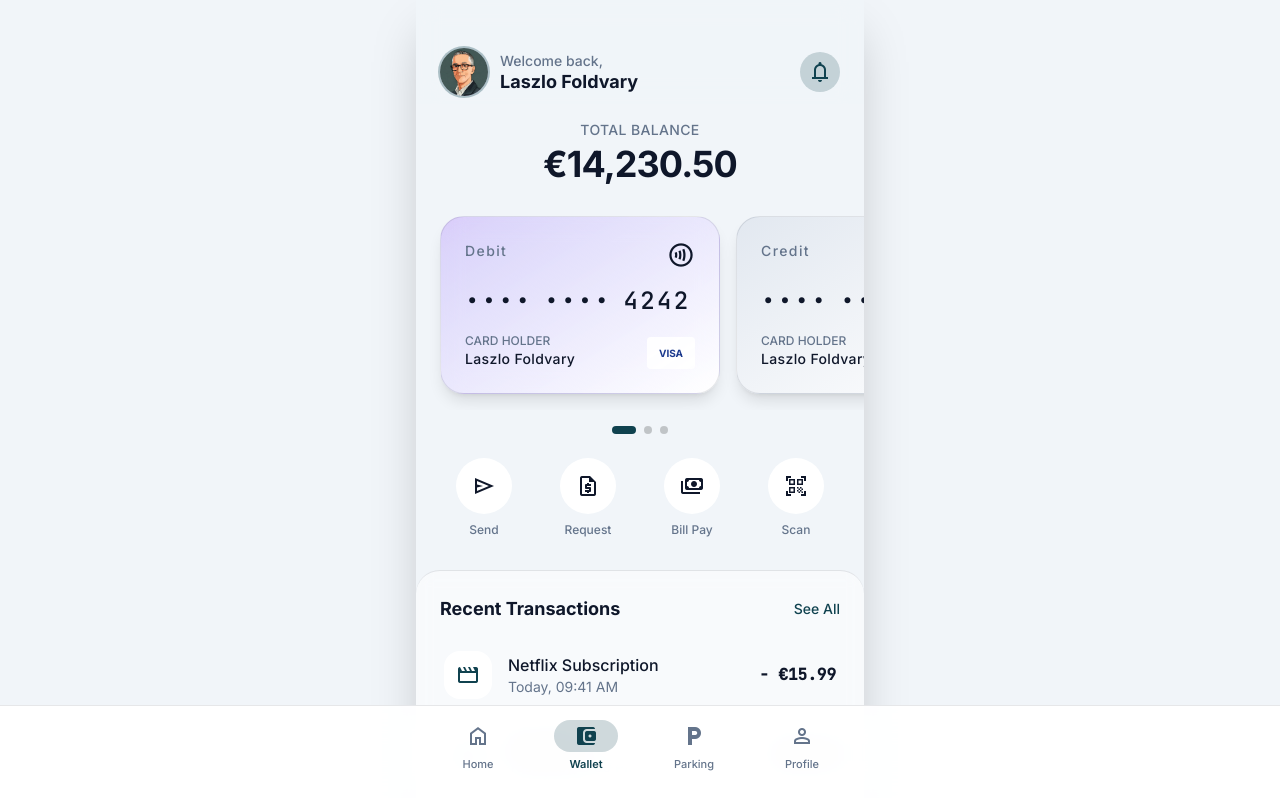
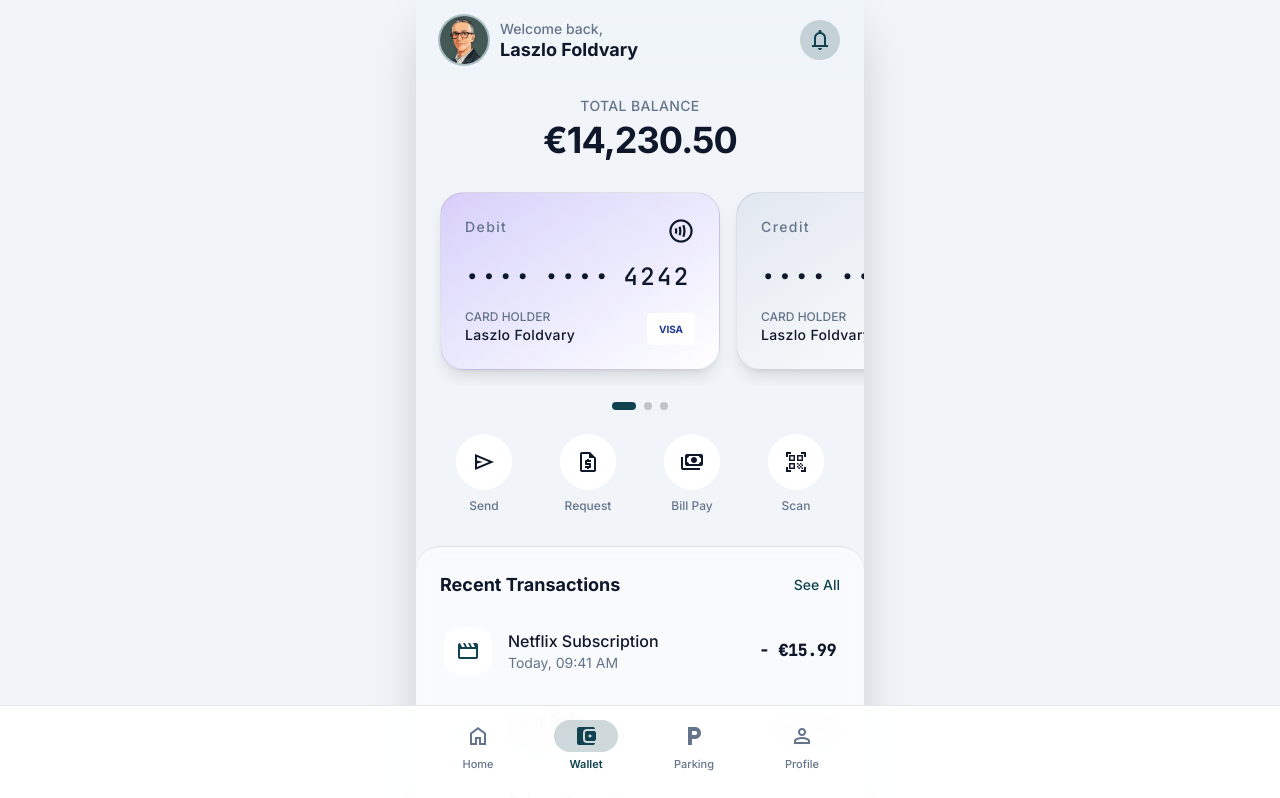
Before and after one commit to Lacius76/eWa-app, a Next.js app: page /wallet in a window 1280 px wide. Shown: the top 798 px of the page. Built offline with nearby package versions, Linux system fonts and the light colour scheme.

Commit message:
adjustin top padding for wallet, parking, profile

```diff
--- a/app/parking/page.tsx
+++ b/app/parking/page.tsx
@@ -86,7 +86,7 @@
             </div>
 
             {/* Top Navigation Bar (Floating) */}
-            <div className="absolute top-0 left-0 right-0 z-10 pt-14 px-4 flex justify-between items-start pointer-events-none">
+            <div className="absolute top-0 left-0 right-0 z-10 pt-4 px-4 flex justify-between items-start pointer-events-none">
                 <Link
                     href="/dashboard"
                     className="pointer-events-auto w-10 h-10 flex items-center justify-center rounded-full bg-surface/80 backdrop-blur-md border border-border text-text-primary hover:bg-surface transition-colors shadow-lg"
--- a/app/profile/page.tsx
+++ b/app/profile/page.tsx
@@ -24,7 +24,7 @@
             <div className="absolute top-0 left-0 w-full h-64 bg-gradient-to-b from-primary/5 to-transparent pointer-events-none z-0"></div>
 
             {/* Header */}
-            <header className="pt-12 pb-8 px-6 flex flex-col items-center gap-4 z-10 sticky top-0 bg-background/95 backdrop-blur-md border-b border-border">
+            <header className="pt-4 pb-4 px-6 flex flex-col items-center gap-4 z-10 sticky top-0 bg-background/95 backdrop-blur-md border-b border-border">
                 <div className="w-full flex justify-between items-center mb-2">
                     <h1 className="text-xl font-semibold tracking-tight text-text-primary">Profile</h1>
                     <button className="w-10 h-10 flex items-center justify-center rounded-full hover:bg-black/5 dark:hover:bg-white/5 active:bg-black/10 dark:active:bg-white/10 transition-colors">
--- a/app/wallet/page.tsx
+++ b/app/wallet/page.tsx
@@ -34,7 +34,7 @@
     return (
         <main className="flex-1 flex flex-col relative overflow-hidden h-screen">
             {/* Header */}
-            <header className="pt-12 pb-2 px-6 flex justify-between items-center z-10 bg-background/80 backdrop-blur-md sticky top-0">
+            <header className="pt-4 pb-4 px-6 flex justify-between items-center z-10 bg-background/80 backdrop-blur-md sticky top-0">
                 <div className="flex items-center gap-3">
                     <div className="flex h-12 w-12 items-center justify-center overflow-hidden rounded-full bg-gradient-to-br from-primary/20 to-accent/20 ring-2 ring-primary/30">
                         <img
```
